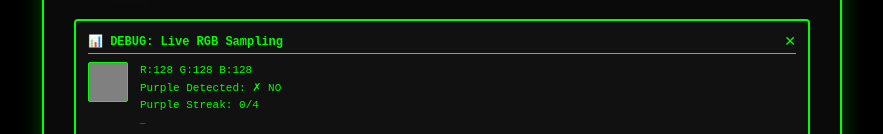
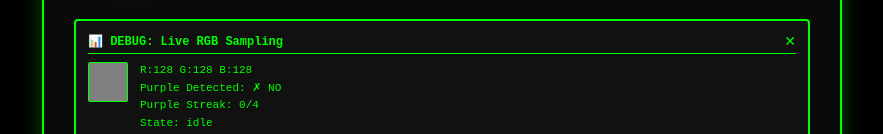
Before and after one commit to mrkushalsm/li-fi, a Next.js app: page /receive in a window 1280 px wide. Both pictures are taken after a click on the button "Start Reception". Shown: the part 662-796 px from the top of the page, without its empty margins (198-1081 px from the left). Built offline with nearby package versions, Linux system fonts and the light colour scheme; no server answers.

Commit message:
debug: show actual state value on debug panel

```diff
--- a/app/receive/page.tsx
+++ b/app/receive/page.tsx
@@ -29,6 +29,7 @@ export default function ReceivePage() {
   const [debugShowPanel, setDebugShowPanel] = useState(true);
   const [debugThresholds, setDebugThresholds] = useState('—');
   const [debugConditions, setDebugConditions] = useState('—');
+  const [debugState, setDebugState] = useState('idle');
 
   const videoRef = useRef<HTMLVideoElement>(null);
   const canvasRef = useRef<HTMLCanvasElement>(null);
@@ -140,9 +141,10 @@ export default function ReceivePage() {
 
         // Log condition status when purple thresholds pass
         if (purpleFrame) {
+          setDebugState(stateRef.current);
           const condText = `state:${stateRef.current === 'receiving' ? '✓' : '✗'} decoded:${fileDecodedRef.current ? '✓' : '✗'} data:${decodedFileRef.current ? '✓' : '✗'}`;
           setDebugConditions(condText);
-          console.log(`[Purple] thresholds OK. ${condText} streak=${purpleStreakRef.current}`);
+          console.log(`[Purple] thresholds OK. State='${stateRef.current}'. ${condText} streak=${purpleStreakRef.current}`);
         }
 
         // Handle purple frames even if we haven't yet decoded the file. When a stable purple streak
@@ -479,6 +481,8 @@ export default function ReceivePage() {
                       <br />
                       Purple Streak: {debugPurpleStreak}/4
                       <br />
+                      State: {debugState}
+                      <br />
                       <span style={{ fontSize: '9px', color: '#00aa00' }}>{debugThresholds}</span>
                       <br />
                       <span style={{ fontSize: '9px', color: '#ffaa00' }}>Conditions: {debugConditions}</span>
```
